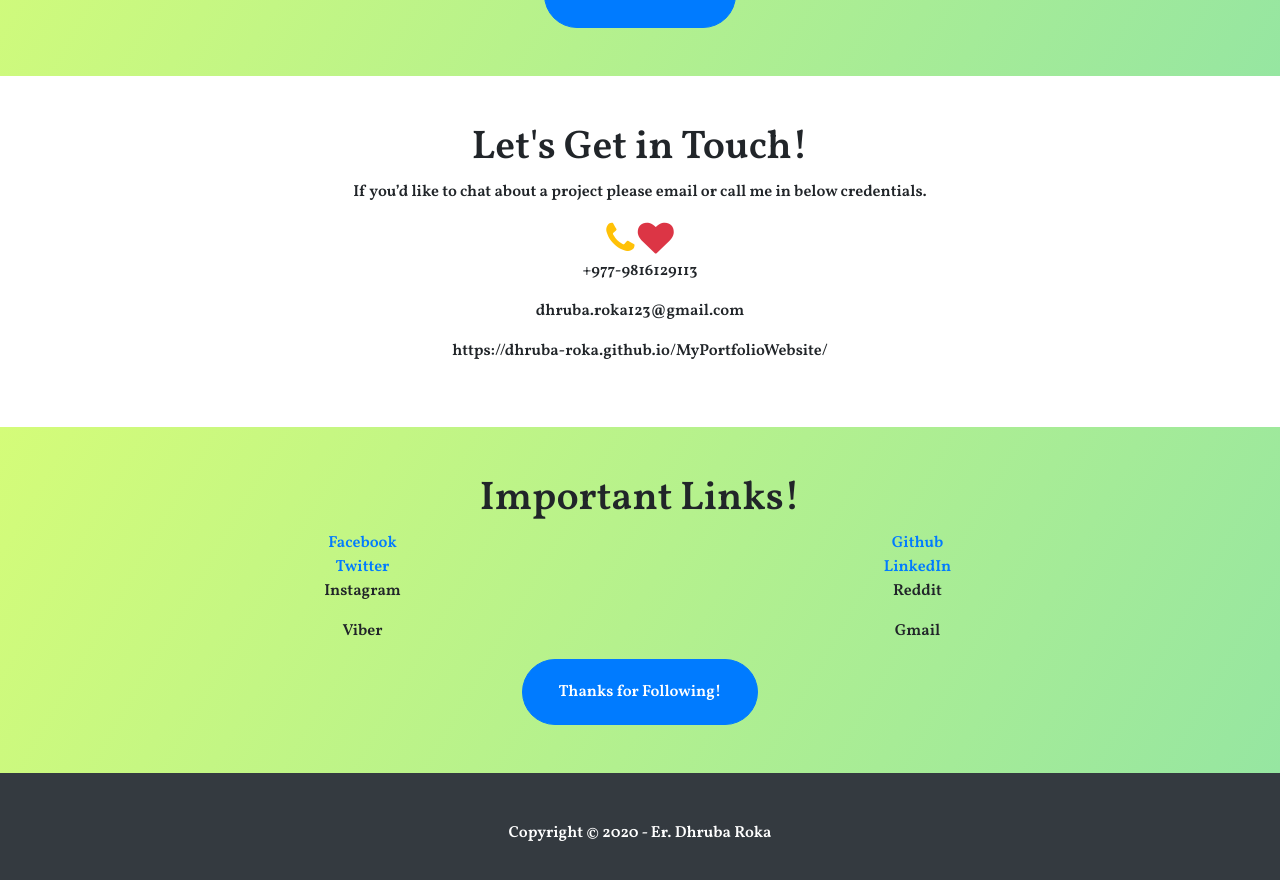
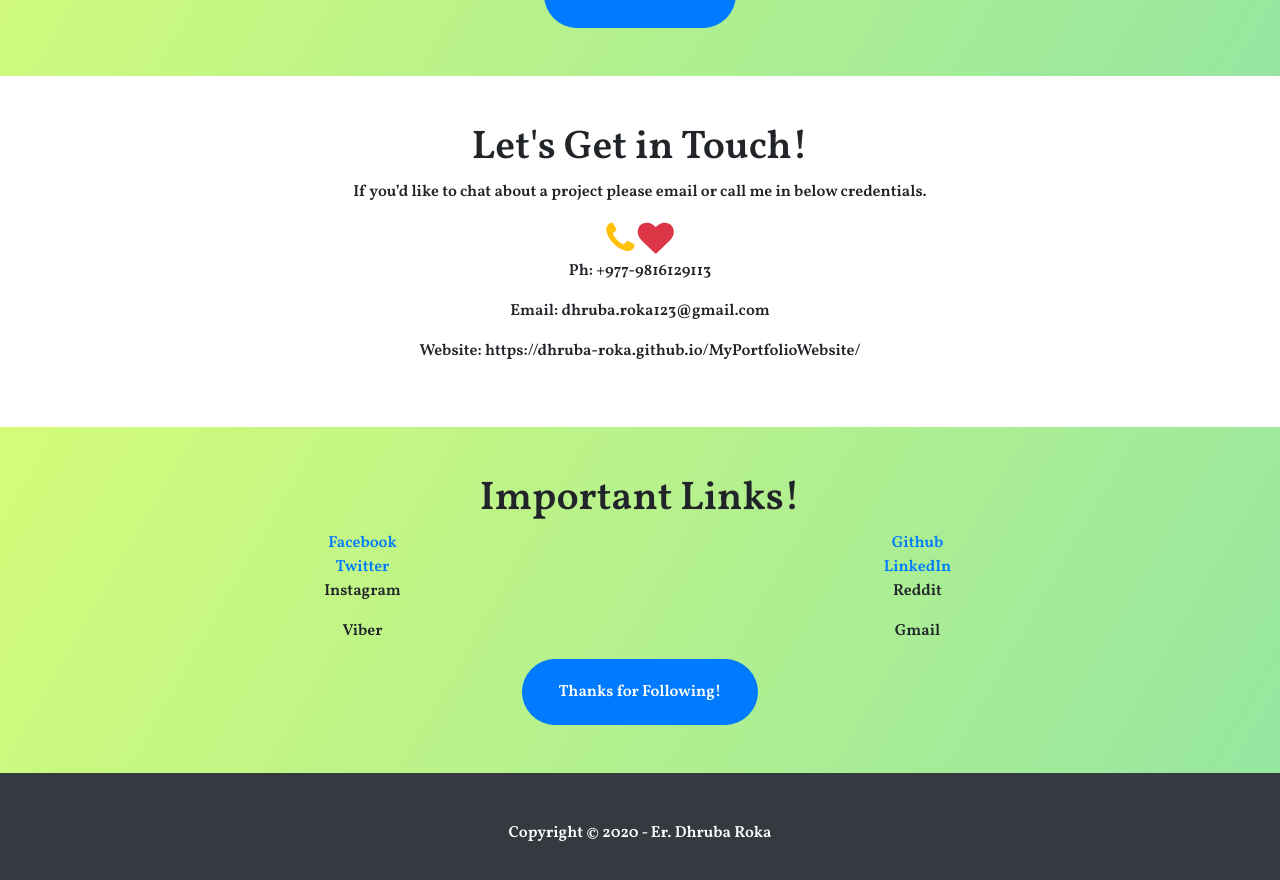
Before and after one commit to dhruba-roka/MyPortfolioWebsite, a Jekyll site: the page index.html, which Jekyll copies as it is, in a window 1280 px wide and 900 px high, scrolled down 2664 px. Shown: the top 880 px of the window. Built offline with Jekyll 4.4.1, drawn with Linux system fonts in a browser that asks for light colours.

Commit message:
Update index.html

```diff
--- a/index.html
+++ b/index.html
@@ -258,9 +258,9 @@
           <p>If you’d like to chat about a project please email or call me in below credentials. </p>
           <i class="fa fa-phone text-warning" style="font-size:36px"></i>
           <i class="fa fa-heart text-danger" style="font-size:36px "></i>
-          <p class="animate__animated animate__rotateIn wow">+977-9816129113</p>
-          <p class="animate__animated animate__rotateInDownLeft wow">dhruba.roka123@gmail.com</p>
-          <p class="animate__animated animate__rotateInDownRight wow">https://dhruba-roka.github.io/MyPortfolioWebsite/</p>
+          <p class="animate__animated animate__rotateIn wow">Ph:  +977-9816129113</p>
+          <p class="animate__animated animate__rotateInDownLeft wow">Email:  dhruba.roka123@gmail.com</p>
+          <p class="animate__animated animate__rotateInDownRight wow">Website:  https://dhruba-roka.github.io/MyPortfolioWebsite/</p>
 
         </div>
 
```
